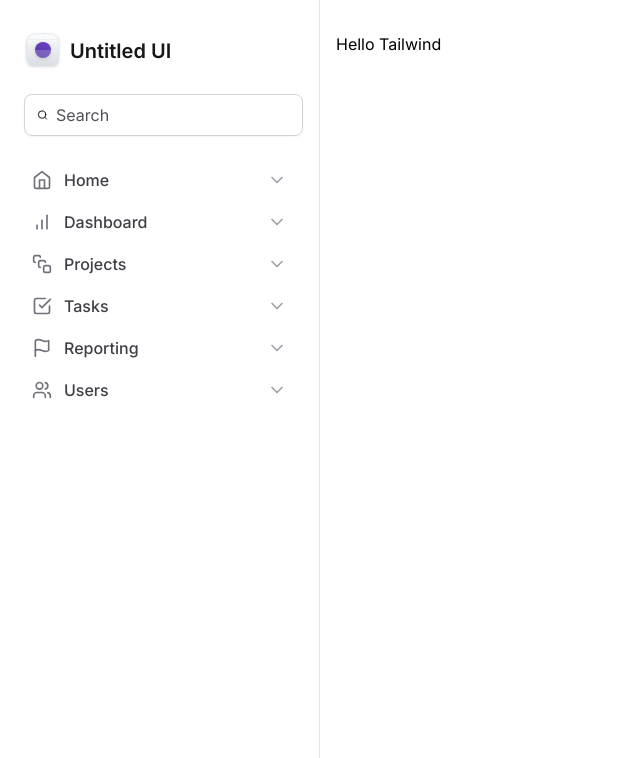
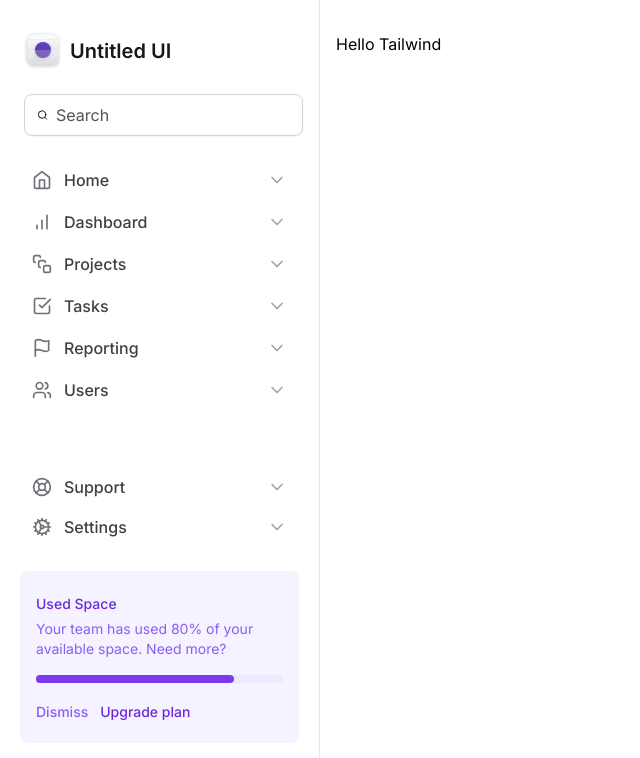
Before and after one commit to felipesanderp/tailwind-next-masterclass, a Next.js app: page / in a window 1280 px wide. Shown: the top 758 px of the page, without its empty margins (0-640 px from the left). Built offline with nearby package versions, Linux system fonts and the light colour scheme.

Commit message:
sidebar nav items

```diff
--- a/src/components/Sidebar/MainNavigation/index.tsx
+++ /dev/null
@@ -1,22 +0,0 @@
-import {
-  BarChart,
-  CheckSquare,
-  Flag,
-  Home,
-  SquareStack,
-  Users,
-} from 'lucide-react'
-import { NavItem } from './NavItem'
-
-export function MainNavigation() {
-  return (
-    <nav className="space-y-0.5">
-      <NavItem title="Home" icon={Home} />
-      <NavItem title="Dashboard" icon={BarChart} />
-      <NavItem title="Projects" icon={SquareStack} />
-      <NavItem title="Tasks" icon={CheckSquare} />
-      <NavItem title="Reporting" icon={Flag} />
-      <NavItem title="Users" icon={Users} />
-    </nav>
-  )
-}
--- /dev/null
+++ b/src/components/Sidebar/UsedSpaceWidget.tsx
@@ -0,0 +1,33 @@
+export function UsedSpaceWidget() {
+  return (
+    <div className="flex flex-col gap-4 rounded-lg bg-violet-50 px-4 py-5">
+      <div className="space-y-1">
+        <span className="text-sm/5 font-medium text-violet-700">
+          Used Space
+        </span>
+        <p className="text-sm/5 text-violet-500">
+          Your team has used 80% of your available space. Need more?
+        </p>
+      </div>
+
+      <div className="rounded-all h-2 bg-violet-100">
+        <div className="h-2 w-4/5 rounded-full bg-violet-600" />
+      </div>
+
+      <div className="space-x-3">
+        <button
+          type="button"
+          className="text-sm font-medium text-violet-500 hover:text-violet-700"
+        >
+          Dismiss
+        </button>
+        <button
+          type="button"
+          className="text-sm font-medium text-violet-700 hover:text-violet-900"
+        >
+          Upgrade plan
+        </button>
+      </div>
+    </div>
+  )
+}
--- a/src/components/Sidebar/index.tsx
+++ b/src/components/Sidebar/index.tsx
@@ -1,10 +1,21 @@
-import { Search } from 'lucide-react'
+import {
+  BarChart,
+  CheckSquare,
+  Cog,
+  Flag,
+  Home,
+  LifeBuoy,
+  Search,
+  SquareStack,
+  Users,
+} from 'lucide-react'
 import { Logo } from './logo'
-import { MainNavigation } from './MainNavigation'
+import { NavItem } from './NavItem'
+import { UsedSpaceWidget } from './UsedSpaceWidget'
 
 export function Sidebar() {
   return (
-    <aside className="space-y-6 border-r border-zinc-200 px-5 py-8">
+    <aside className="flex flex-col gap-6 border-r border-zinc-200 px-5 py-8">
       <Logo />
 
       <div className="mx-1 flex w-full items-center gap-2 rounded-lg border border-zinc-300 px-3 py-2 shadow-sm">
@@ -17,7 +28,25 @@
         />
       </div>
 
-      <MainNavigation />
+      <nav className="space-y-0.5">
+        <NavItem title="Home" icon={Home} />
+        <NavItem title="Dashboard" icon={BarChart} />
+        <NavItem title="Projects" icon={SquareStack} />
+        <NavItem title="Tasks" icon={CheckSquare} />
+        <NavItem title="Reporting" icon={Flag} />
+        <NavItem title="Users" icon={Users} />
+      </nav>
+
+      <div className="mt-auto flex flex-col gap-6">
+        <nav>
+          <NavItem title="Support" icon={LifeBuoy} />
+          <NavItem title="Settings" icon={Cog} />
+        </nav>
+
+        <UsedSpaceWidget />
+
+        <div className="h-px bg-zinc-200" />
+      </div>
     </aside>
   )
 }
```
Also changed, not shown: src/components/Sidebar/NavItem.tsx (renamed from src/components/Sidebar/MainNavigation/NavItem.tsx).
